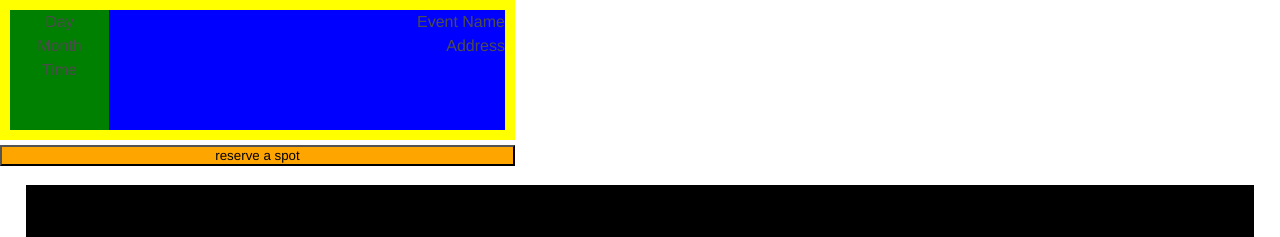
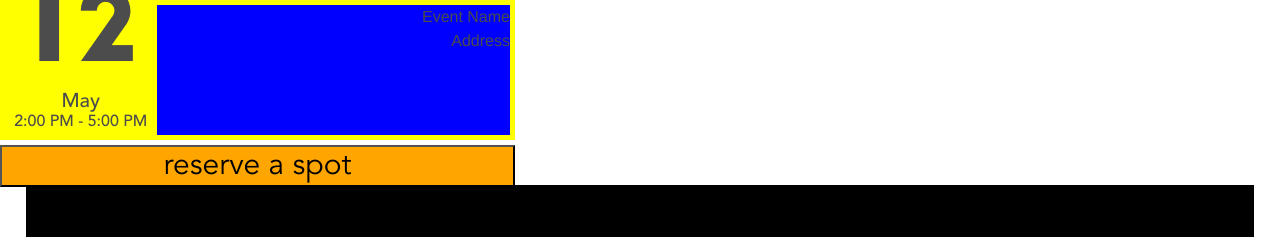
Before and after one commit to inland-empire-software-development/main, a Next.js app: page / in a window 1280 px wide. Shown: the top 237 px of the page. Built offline with nearby package versions, Linux system fonts and the light colour scheme; a web font is replaced by a local one.

Commit message:
adjusted font sizes for event date

```diff
--- a/sass/components/heroEvent.scss
+++ b/sass/components/heroEvent.scss
@@ -5,18 +5,32 @@
 		margin: 0px;
 	}
 	.hero-event-info {
-		height: 65%;
+		height: 70%;
 		display: flex;
 		flex-direction: row;
-		padding: 10px;
+		padding: 5px;
 		background: yellow;
 		.hero-event-date {
-			width: 20%;
-			text-align: center;
-			background: green;
+			width: 30%;
+			p:first-child {
+				margin-bottom: 25px;
+				font-family: 'Block';
+				font-size: 100px;
+				text-align: center;
+				line-height: 62px;
+			}
+			p:not(:first-child) {
+				font-family: 'Medium';
+				font-size: 20px;
+				line-height: 20px;
+				text-align: center;
+			}
+			p:last-child {
+				font-size: 16px;
+			}
 		}
 		.hero-event-desc {
-			width: 80%;
+			width: 70%;
 			text-align: right;
 			background: blue;
 		}
@@ -25,6 +39,8 @@
 		.reserve-button {
 			width: 100%;
 			margin-top: 5px;
+			font-family: 'Book';
+			font-size: 30px;
 			background: orange;
 		}
 	}
--- a/src/components/heroEvent.js
+++ b/src/components/heroEvent.js
@@ -7,9 +7,9 @@ function HeroEvent() {
 
 				<div className="hero-event-date">
 
-					<p>Day</p>
-					<p>Month</p>
-					<p>Time</p>
+					<p>12</p>
+					<p>May</p>
+					<p>2:00 PM - 5:00 PM</p>
 
 				</div>
 
```
